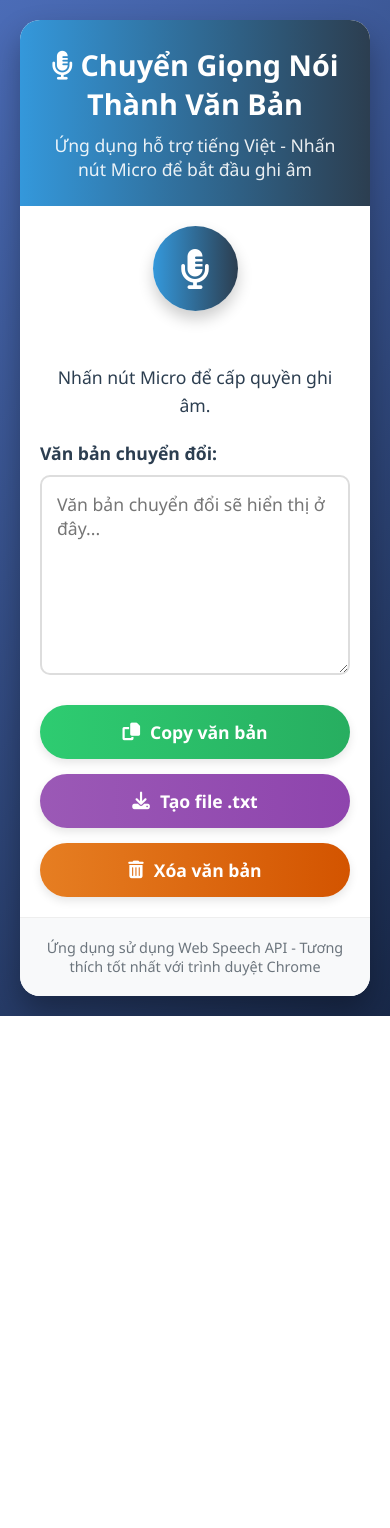
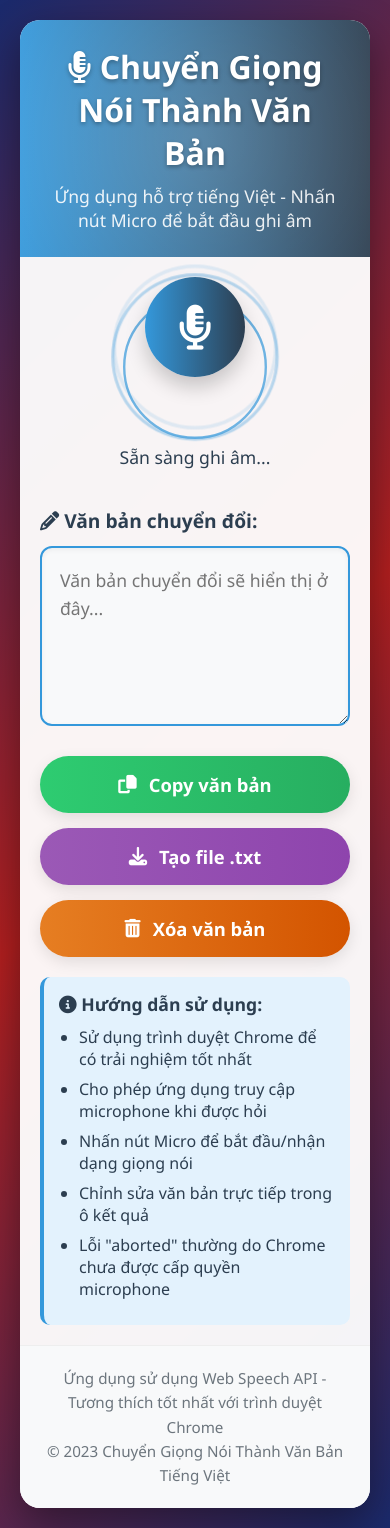
Before and after one commit to lop0dongthacgian/speechtotext, a plain HTML site: page index.html in a window 390 px wide. Before the commit the page ends 1016 px from the top, so only its background shows below. Drawn offline with Linux system fonts and the light colour scheme.

Commit message:
Update index.html

```diff
--- a/index.html
+++ b/index.html
@@ -14,7 +14,7 @@
         }
 
         body {
-            background: linear-gradient(135deg, #4b6cb7, #182848);
+            background: linear-gradient(135deg, #1a2a6c, #b21f1f, #1a2a6c);
             min-height: 100vh;
             display: flex;
             justify-content: center;
@@ -24,12 +24,18 @@
         }
 
         .container {
-            background-color: #fff;
+            background-color: rgba(255, 255, 255, 0.95);
             border-radius: 20px;
-            box-shadow: 0 15px 30px rgba(0, 0, 0, 0.3);
+            box-shadow: 0 15px 40px rgba(0, 0, 0, 0.4);
             width: 100%;
             max-width: 800px;
             overflow: hidden;
+            animation: fadeIn 0.8s ease-out;
+        }
+
+        @keyframes fadeIn {
+            from { opacity: 0; transform: translateY(30px); }
+            to { opacity: 1; transform: translateY(0); }
         }
 
         .header {
@@ -38,12 +44,26 @@
             padding: 25px 30px;
             text-align: center;
             position: relative;
+            overflow: hidden;
+        }
+
+        .header::before {
+            content: "";
+            position: absolute;
+            top: -50%;
+            left: -50%;
+            width: 200%;
+            height: 200%;
+            background: radial-gradient(circle, rgba(255,255,255,0.2) 0%, rgba(255,255,255,0) 70%);
+            transform: rotate(30deg);
         }
 
         .header h1 {
-            font-size: 2.2rem;
+            font-size: 2.4rem;
             margin-bottom: 10px;
-            font-weight: 600;
+            font-weight: 700;
+            position: relative;
+            text-shadow: 0 2px 4px rgba(0,0,0,0.3);
         }
 
         .header p {
@@ -51,6 +71,7 @@
             opacity: 0.9;
             max-width: 600px;
             margin: 0 auto;
+            position: relative;
         }
 
         .content {
@@ -61,25 +82,28 @@
             display: flex;
             justify-content: center;
             margin-bottom: 30px;
+            position: relative;
         }
 
         .microphone-btn {
             background: linear-gradient(to right, #3498db, #2c3e50);
             border: none;
             border-radius: 50%;
-            width: 100px;
-            height: 100px;
+            width: 120px;
+            height: 120px;
             cursor: pointer;
             display: flex;
             justify-content: center;
             align-items: center;
-            box-shadow: 0 8px 15px rgba(0, 0, 0, 0.2);
+            box-shadow: 0 10px 20px rgba(0, 0, 0, 0.2);
             transition: all 0.3s ease;
+            position: relative;
+            z-index: 2;
         }
 
         .microphone-btn:hover {
-            transform: scale(1.05);
-            box-shadow: 0 10px 20px rgba(0, 0, 0, 0.3);
+            transform: scale(1.08);
+            box-shadow: 0 12px 25px rgba(0, 0, 0, 0.3);
         }
 
         .microphone-btn.recording {
@@ -92,28 +116,73 @@
             cursor: not-allowed;
             transform: none;
             box-shadow: none;
+            animation: none;
         }
 
         .microphone-btn:disabled:hover {
             transform: none;
-            box-shadow: 0 8px 15px rgba(0, 0, 0, 0.2);
+            box-shadow: 0 10px 20px rgba(0, 0, 0, 0.2);
         }
 
         .microphone-btn i {
-            font-size: 40px;
+            font-size: 45px;
             color: white;
+            transition: transform 0.3s;
+        }
+
+        .microphone-btn.recording i {
+            animation: micPulse 0.8s infinite alternate;
+        }
+
+        @keyframes micPulse {
+            from { transform: scale(1); }
+            to { transform: scale(1.2); }
+        }
+
+        .sound-wave {
+            position: absolute;
+            width: 160px;
+            height: 160px;
+            border-radius: 50%;
+            border: 3px solid #3498db;
+            opacity: 0;
+            animation: wave 2s infinite;
+            z-index: 1;
+        }
+
+        .recording .sound-wave {
+            opacity: 1;
+        }
+
+        .sound-wave:nth-child(2) {
+            animation-delay: 0.5s;
+            width: 180px;
+            height: 180px;
+        }
+
+        .sound-wave:nth-child(3) {
+            animation-delay: 1s;
+            width: 200px;
+            height: 200px;
+        }
+
+        @keyframes wave {
+            0% { transform: scale(0.8); opacity: 0.7; }
+            70% { transform: scale(1.2); opacity: 0.1; }
+            100% { transform: scale(1.3); opacity: 0; }
         }
 
         .status {
             text-align: center;
             margin-top: 15px;
-            font-size: 1.1rem;
+            font-size: 1.2rem;
             color: #2c3e50;
             min-height: 80px;
             display: flex;
             justify-content: center;
             align-items: center;
             line-height: 1.6;
+            font-weight: 500;
         }
 
         .recording-status {
@@ -129,10 +198,15 @@
             text-align: left;
             font-size: 1rem;
             margin-top: 10px;
+            border-left: 4px solid #e74c3c;
         }
 
         .permission-error ul {
             margin: 10px 0 10px 20px;
+        }
+
+        .permission-error li {
+            margin-bottom: 8px;
         }
 
         .text-container {
@@ -141,59 +215,82 @@
 
         .text-container label {
             display: block;
-            margin-bottom: 10px;
+            margin-bottom: 12px;
             font-weight: 600;
             color: #2c3e50;
-            font-size: 1.1rem;
+            font-size: 1.2rem;
         }
 
         .text-output {
             width: 100%;
             height: 200px;
-            border: 2px solid #ddd;
-            border-radius: 10px;
-            padding: 15px;
-            font-size: 1.1rem;
+            border: 2px solid #3498db;
+            border-radius: 12px;
+            padding: 18px;
+            font-size: 1.15rem;
             resize: vertical;
-            transition: border-color 0.3s;
+            transition: all 0.3s;
+            background-color: #f8f9fa;
+            box-shadow: inset 0 2px 5px rgba(0,0,0,0.05);
+            line-height: 1.6;
         }
 
         .text-output:focus {
-            border-color: #3498db;
+            border-color: #2980b9;
             outline: none;
-            box-shadow: 0 0 0 2px rgba(52, 152, 219, 0.2);
+            box-shadow: 0 0 0 3px rgba(52, 152, 219, 0.2), inset 0 2px 5px rgba(0,0,0,0.05);
+            background-color: #fff;
         }
 
         .action-buttons {
             display: flex;
             gap: 15px;
             flex-wrap: wrap;
+            margin-top: 10px;
         }
 
         .btn {
             flex: 1;
-            min-width: 150px;
-            padding: 15px 20px;
+            min-width: 160px;
+            padding: 16px 20px;
             border: none;
             border-radius: 50px;
-            font-size: 1.1rem;
+            font-size: 1.15rem;
             font-weight: 600;
             cursor: pointer;
             display: flex;
             justify-content: center;
             align-items: center;
-            gap: 10px;
+            gap: 12px;
             transition: all 0.3s ease;
-            box-shadow: 0 4px 10px rgba(0, 0, 0, 0.1);
+            box-shadow: 0 5px 15px rgba(0, 0, 0, 0.1);
+            position: relative;
+            overflow: hidden;
+        }
+
+        .btn::after {
+            content: "";
+            position: absolute;
+            top: -50%;
+            left: -60%;
+            width: 20px;
+            height: 200%;
+            background: rgba(255, 255, 255, 0.3);
+            transform: rotate(25deg);
+            transition: all 0.6s;
+        }
+
+        .btn:hover::after {
+            left: 120%;
         }
 
         .btn:hover {
-            transform: translateY(-3px);
-            box-shadow: 0 6px 15px rgba(0, 0, 0, 0.2);
+            transform: translateY(-5px);
+            box-shadow: 0 8px 20px rgba(0, 0, 0, 0.2);
         }
 
         .btn:active {
-            transform: translateY(0);
+            transform: translateY(-2px);
         }
 
         .btn:disabled {
@@ -205,7 +302,11 @@
 
         .btn:disabled:hover {
             transform: none;
-            box-shadow: 0 4px 10px rgba(0, 0, 0, 0.1);
+            box-shadow: 0 5px 15px rgba(0, 0, 0, 0.1);
+        }
+
+        .btn:disabled::after {
+            display: none;
         }
 
         .btn-copy {
@@ -228,8 +329,38 @@
             padding: 20px;
             background-color: #f8f9fa;
             color: #6c757d;
-            font-size: 0.9rem;
+            font-size: 0.95rem;
             border-top: 1px solid #eee;
+        }
+
+        .footer p {
+            max-width: 600px;
+            margin: 0 auto;
+            line-height: 1.6;
+        }
+
+        .info-box {
+            background-color: #e3f2fd;
+            border-radius: 10px;
+            padding: 15px;
+            margin-top: 20px;
+            border-left: 4px solid #3498db;
+        }
+
+        .info-box h3 {
+            color: #2c3e50;
+            margin-bottom: 10px;
+            font-size: 1.1rem;
+        }
+
+        .info-box ul {
+            padding-left: 20px;
+            margin-bottom: 10px;
+        }
+
+        .info-box li {
+            margin-bottom: 8px;
+            color: #2c3e50;
         }
 
         @keyframes pulse {
@@ -237,21 +368,36 @@
                 box-shadow: 0 0 0 0 rgba(231, 76, 60, 0.7);
             }
             70% {
-                box-shadow: 0 0 0 15px rgba(231, 76, 60, 0);
+                box-shadow: 0 0 0 20px rgba(231, 76, 60, 0);
             }
             100% {
                 box-shadow: 0 0 0 0 rgba(231, 76, 60, 0);
             }
         }
 
-        @media (max-width: 600px) {
+        @media (max-width: 650px) {
             .header h1 {
-                font-size: 1.8rem;
+                font-size: 2rem;
             }
 
             .microphone-btn {
-                width: 85px;
-                height: 85px;
+                width: 100px;
+                height: 100px;
+            }
+
+            .sound-wave {
+                width: 140px;
+                height: 140px;
+            }
+
+            .sound-wave:nth-child(2) {
+                width: 160px;
+                height: 160px;
+            }
+
+            .sound-wave:nth-child(3) {
+                width: 180px;
+                height: 180px;
             }
 
             .content {
@@ -268,6 +414,12 @@
 
             .status {
                 min-height: 100px;
+                font-size: 1.1rem;
+            }
+
+            .text-output {
+                height: 180px;
+                font-size: 1.1rem;
             }
         }
     </style>
@@ -281,6 +433,9 @@
 
         <div class="content">
             <div class="recorder-container">
+                <div class="sound-wave"></div>
+                <div class="sound-wave"></div>
+                <div class="sound-wave"></div>
                 <button class="microphone-btn" id="microphoneBtn">
                     <i class="fas fa-microphone-alt"></i>
                 </button>
@@ -291,7 +446,7 @@
             </div>
 
             <div class="text-container">
-                <label for="textOutput">Văn bản chuyển đổi:</label>
+                <label for="textOutput"><i class="fas fa-pencil-alt"></i> Văn bản chuyển đổi:</label>
                 <textarea id="textOutput" class="text-output" placeholder="Văn bản chuyển đổi sẽ hiển thị ở đây..."></textarea>
             </div>
 
@@ -306,10 +461,22 @@
                     <i class="fas fa-trash-alt"></i> Xóa văn bản
                 </button>
             </div>
+
+            <div class="info-box">
+                <h3><i class="fas fa-info-circle"></i> Hướng dẫn sử dụng:</h3>
+                <ul>
+                    <li>Sử dụng trình duyệt Chrome để có trải nghiệm tốt nhất</li>
+                    <li>Cho phép ứng dụng truy cập microphone khi được hỏi</li>
+                    <li>Nhấn nút Micro để bắt đầu/nhận dạng giọng nói</li>
+                    <li>Chỉnh sửa văn bản trực tiếp trong ô kết quả</li>
+                    <li>Lỗi "aborted" thường do Chrome chưa được cấp quyền microphone</li>
+                </ul>
+            </div>
         </div>
 
         <div class="footer">
             <p>Ứng dụng sử dụng Web Speech API - Tương thích tốt nhất với trình duyệt Chrome</p>
+            <p>© 2023 Chuyển Giọng Nói Thành Văn Bản Tiếng Việt</p>
         </div>
     </div>
 
@@ -321,6 +488,7 @@
             const downloadBtn = document.getElementById('downloadBtn');
             const clearBtn = document.getElementById('clearBtn');
             const status = document.getElementById('status');
+            const soundWaves = document.querySelectorAll('.sound-wave');
 
             // Kiểm tra trình duyệt hỗ trợ Web Speech API
             const SpeechRecognition = window.SpeechRecognition || window.webkitSpeechRecognition;
@@ -332,19 +500,18 @@
             }
 
             const recognition = new SpeechRecognition();
-            recognition.continuous = true; // Giữ phiên ghi âm liên tục
-            recognition.interimResults = true; // Cho phép kết quả tạm thời
+            recognition.continuous = true;
+            recognition.interimResults = true;
             recognition.lang = 'vi-VN'; // Thiết lập ngôn ngữ tiếng Việt
 
             let isRecording = false;
             let finalTranscript = '';
+            let ignoreOnend = false;
+            let recognitionStarted = false;
 
             // Hàm kiểm tra quyền microphone
             function checkMicrophonePermission() {
                 if (!navigator.permissions) {
-                    // Trình duyệt không hỗ trợ Permissions API, giả định ban đầu là có thể ghi âm
-                    status.textContent = 'Sẵn sàng ghi âm...';
-                    microphoneBtn.disabled = false;
                     return;
                 }
 
@@ -356,8 +523,6 @@
                     };
                 }).catch(error => {
                     console.error('Không thể kiểm tra quyền microphone:', error);
-                    status.innerHTML = `<span class="recording-status">Lỗi: Không thể kiểm tra quyền microphone.</span>`;
-                    microphoneBtn.disabled = true;
                 });
             }
 
@@ -365,7 +530,7 @@
                 if (state === 'denied') {
                     status.innerHTML = `
                         <div class="permission-error">
-                            <strong>Microphone bị chặn. Vui lòng cấp quyền:</strong>
+                            <strong><i class="fas fa-exclamation-triangle"></i> Microphone bị chặn. Vui lòng cấp quyền:</strong>
                             <ul>
                                 <li>Nhấn vào biểu tượng ổ khóa trên thanh địa chỉ</li>
                                 <li>Chọn "Cài đặt trang web" hoặc "Quyền"</li>
@@ -375,93 +540,93 @@
                         </div>
                     `;
                     microphoneBtn.disabled = true;
-                    // Nếu đang ghi âm và quyền bị từ chối, dừng nhận dạng
-                    if (isRecording) {
-                        recognition.stop();
-                        microphoneBtn.classList.remove('recording');
-                        isRecording = false;
-                    }
                 } else if (state === 'granted') {
                     status.textContent = 'Sẵn sàng ghi âm...';
                     microphoneBtn.disabled = false;
-                } else if (state === 'prompt') {
-                    // Quyền chưa được hỏi hoặc đang chờ người dùng phản hồi
-                    status.textContent = 'Nhấn nút Micro để cấp quyền ghi âm.';
-                    microphoneBtn.disabled = false; // Vẫn cho phép nhấn để kích hoạt hộp thoại quyền
                 }
             }
 
             // Kiểm tra quyền khi tải trang
             checkMicrophonePermission();
 
+            // Tự động cuộn textarea khi nội dung dài
+            textOutput.addEventListener('input', () => {
+                textOutput.scrollTop = textOutput.scrollHeight;
+            });
+
             // Xử lý sự kiện khi nhấn nút micro
             microphoneBtn.addEventListener('click', () => {
                 if (isRecording) {
                     // Dừng ghi âm
+                    ignoreOnend = true;
                     recognition.stop();
                     microphoneBtn.classList.remove('recording');
+                    soundWaves.forEach(wave => wave.classList.remove('recording'));
                     status.innerHTML = 'Đã dừng ghi âm. <span class="recording-status">Sẵn sàng ghi âm...</span>';
                     isRecording = false;
+                    recognitionStarted = false;
                 } else {
                     // Thử bắt đầu ghi âm
-                    // finalTranscript = textOutput.value; // Giữ lại văn bản cũ nếu muốn nối tiếp
+                    finalTranscript = textOutput.value;
                     try {
                         recognition.start();
+                        ignoreOnend = false;
                         microphoneBtn.classList.add('recording');
+                        soundWaves.forEach(wave => wave.classList.add('recording'));
                         status.innerHTML = '<span class="recording-status">Đang ghi âm... Hãy nói gì đó.</span>';
                         isRecording = true;
+                        recognitionStarted = true;
                     } catch (error) {
                         console.error('Lỗi khi bắt đầu recognition:', error);
-                        // Chỉ hiển thị lỗi nếu nó thực sự là lỗi không thể bắt đầu
-                        if (error.name === 'NotAllowedError' || error.name === 'AbortError') {
-                             status.innerHTML = `<span class="recording-status">Lỗi: ${error.message || 'Không thể bắt đầu ghi âm. Vui lòng kiểm tra quyền microphone.'}</span>`;
-                        } else {
-                            status.innerHTML = '<span class="recording-status">Lỗi: Không thể bắt đầu ghi âm. Vui lòng kiểm tra microphone hoặc quyền truy cập.</span>';
-                        }
-
+                        status.innerHTML = '<span class="recording-status">Lỗi: Không thể bắt đầu ghi âm. Vui lòng kiểm tra microphone.</span>';
                         isRecording = false;
+                        recognitionStarted = false;
                         microphoneBtn.classList.remove('recording');
+                        soundWaves.forEach(wave => wave.classList.remove('recording'));
                     }
                 }
             });
 
             // Xử lý kết quả nhận dạng giọng nói
             recognition.onresult = (event) => {
-                let currentInterimTranscript = '';
+                let interimTranscript = '';
+                let finalIndex = -1;
 
-                for (let i = event.resultIndex; i < event.results.length; i++) {
+                // Tìm chỉ số của kết quả cuối cùng
+                for (let i = event.results.length - 1; i >= 0; i--) {
+                    if (event.results[i].isFinal) {
+                        finalIndex = i;
+                        break;
+                    }
+                }
+
+                // Chỉ xử lý từ kết quả cuối cùng trở đi
+                const startIndex = Math.max(event.resultIndex, finalIndex + 1);
+
+                for (let i = startIndex; i < event.results.length; i++) {
                     const transcript = event.results[i][0].transcript;
 
                     if (event.results[i].isFinal) {
                         finalTranscript += transcript + ' ';
                     } else {
-                        currentInterimTranscript += transcript;
+                        interimTranscript += transcript;
                     }
                 }
-                // Cập nhật textarea: finalTranscript là phần đã được xác nhận, currentInterimTranscript là phần nháp
-                // Điều này giúp tránh hiện tượng "nhảy chữ" khi kết quả tạm thời thay đổi liên tục
-                textOutput.value = finalTranscript + currentInterimTranscript;
-            };
 
-            // Xử lý khi nhận dạng bắt đầu
-            recognition.onstart = () => {
-                status.innerHTML = '<span class="recording-status">Đang ghi âm... Hãy nói gì đó.</span>';
-                microphoneBtn.classList.add('recording');
-                isRecording = true;
+                // Hiển thị cả kết quả cuối cùng và tạm thời
+                textOutput.value = finalTranscript + interimTranscript;
+
+                // Tự động cuộn xuống dưới cùng
+                textOutput.scrollTop = textOutput.scrollHeight;
             };
 
             recognition.onerror = (event) => {
                 console.error('Lỗi nhận dạng giọng nói:', event.error);
 
-                // Dừng ghi âm và reset trạng thái khi có lỗi
-                isRecording = false;
-                microphoneBtn.classList.remove('recording');
-
-                if (event.error === 'not-allowed' || event.error === 'PermissionDeniedError') {
-                    // Xử lý lỗi quyền microphone
+                if (event.error === 'not-allowed' || event.error === 'aborted') {
                     status.innerHTML = `
                         <div class="permission-error">
-                            <strong>Lỗi: Microphone bị chặn. Vui lòng:</strong>
+                            <strong><i class="fas fa-exclamation-circle"></i> Lỗi: Microphone không được cấp quyền. Vui lòng:</strong>
                             <ul>
                                 <li>Nhấn vào biểu tượng ổ khóa trên thanh địa chỉ</li>
                                 <li>Chọn "Cài đặt trang web" hoặc "Quyền"</li>
@@ -470,28 +635,39 @@
                             </ul>
                         </div>
                     `;
+                    // Dừng ghi âm và reset trạng thái
+                    isRecording = false;
+                    recognitionStarted = false;
+                    microphoneBtn.classList.remove('recording');
+                    soundWaves.forEach(wave => wave.classList.remove('recording'));
                     microphoneBtn.disabled = true;
-                } else if (event.error === 'aborted') {
-                    // Lỗi "aborted" có thể do nhiều nguyên nhân, ví dụ:
-                    // Người dùng đã nhấn stop, hoặc hệ thống tự động dừng nếu không có âm thanh.
-                    // Chúng ta sẽ coi đây là việc dừng không mong muốn nhưng không phải lỗi nghiêm trọng.
-                    status.innerHTML = '<span class="recording-status">Đã dừng ghi âm (aborted). Vui lòng nhấn Micro để bắt đầu lại.</span>';
-                }
-                else if (event.error === 'no-speech') {
-                    status.innerHTML = '<span class="recording-status">Không phát hiện giọng nói. Đã dừng ghi âm.</span>';
                 } else {
-                    status.innerHTML = `<span class="recording-status">Lỗi: ${event.error}. Vui lòng thử lại.</span>`;
+                    status.innerHTML = `<span class="recording-status">Lỗi: ${event.error}</span>`;
+
+                    // Thử khởi động lại nếu đang trong trạng thái ghi âm
+                    if (isRecording && recognitionStarted) {
+                        try {
+                            recognition.start();
+                        } catch (error) {
+                            console.error('Lỗi khi khởi động lại:', error);
+                        }
+                    }
                 }
             };
 
             recognition.onend = () => {
-                // Sự kiện onend được gọi khi phiên nhận dạng kết thúc.
-                // Nếu recognition.continuous = true, thì API sẽ cố gắng khởi động lại.
-                // Tránh gọi recognition.start() một cách thủ công ở đây để tránh lỗi "aborted".
-                // Chỉ reset trạng thái nếu không còn đang ghi âm.
-                if (!isRecording) { // Chỉ cập nhật trạng thái nếu người dùng đã chủ động dừng hoặc có lỗi
-                    status.innerHTML = 'Sẵn sàng ghi âm...';
-                    microphoneBtn.classList.remove('recording');
+                if (isRecording && !ignoreOnend && recognitionStarted) {
+                    // Tự động bắt đầu lại nếu đang trong chế độ ghi và không phải do người dùng dừng
+                    try {
+                        recognition.start();
+                    } catch (error) {
+                        console.error('Lỗi khi tự động bắt đầu lại:', error);
+                        status.innerHTML = '<span class="recording-status">Lỗi: Không thể tiếp tục ghi âm.</span>';
+                        isRecording = false;
+                        recognitionStarted = false;
+                        microphoneBtn.classList.remove('recording');
+                        soundWaves.forEach(wave => wave.classList.remove('recording'));
+                    }
                 }
             };
 
@@ -516,7 +692,7 @@
                     return;
                 }
 
-                const blob = new Blob([text], { type: 'text/plain' });
+                const blob = new Blob([text], { type: 'text/plain;charset=utf-8' });
                 const url = URL.createObjectURL(blob);
 
                 const a = document.createElement('a');
@@ -543,7 +719,7 @@
             clearBtn.addEventListener('click', () => {
                 if (textOutput.value.trim() === '' || confirm('Bạn có chắc muốn xóa toàn bộ văn bản?')) {
                     textOutput.value = '';
-                    finalTranscript = ''; // Xóa cả bản ghi cuối cùng
+                    finalTranscript = '';
                 }
             });
         });
```
